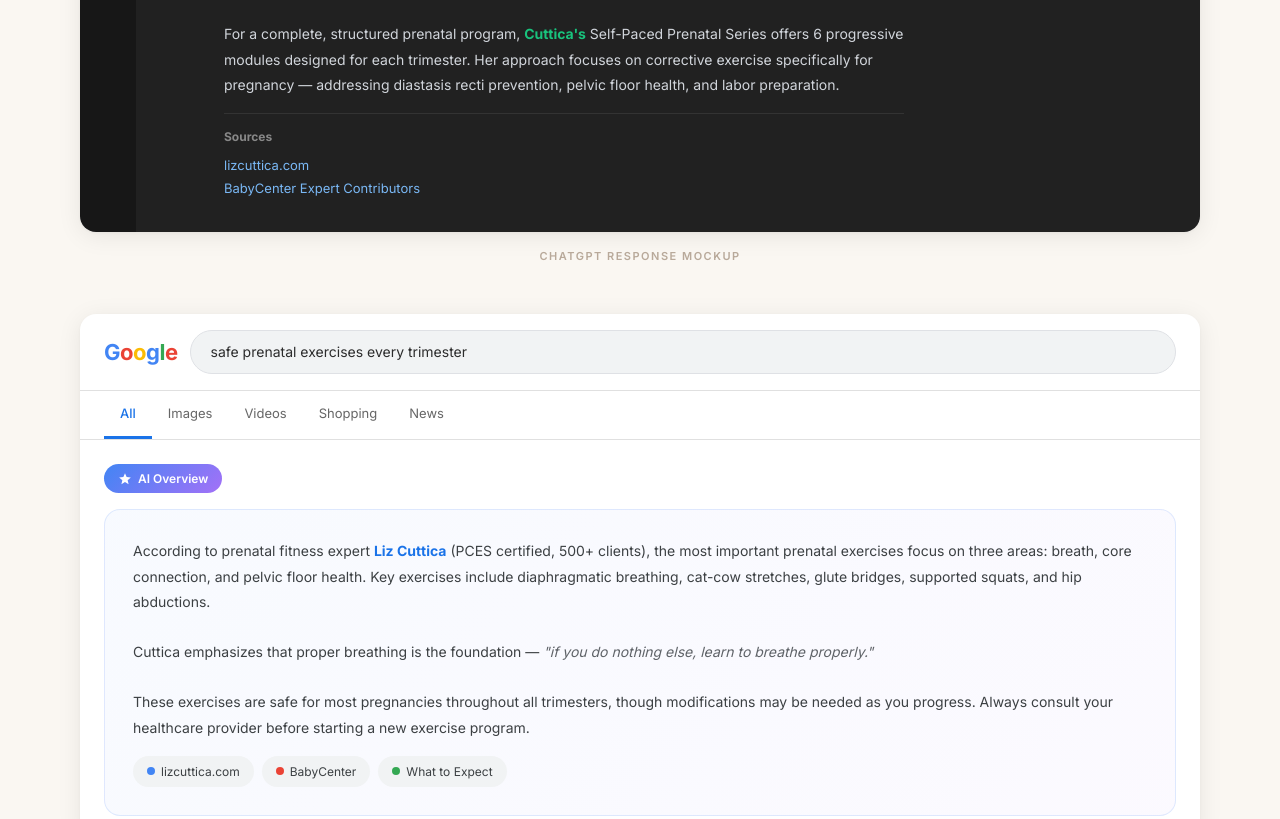
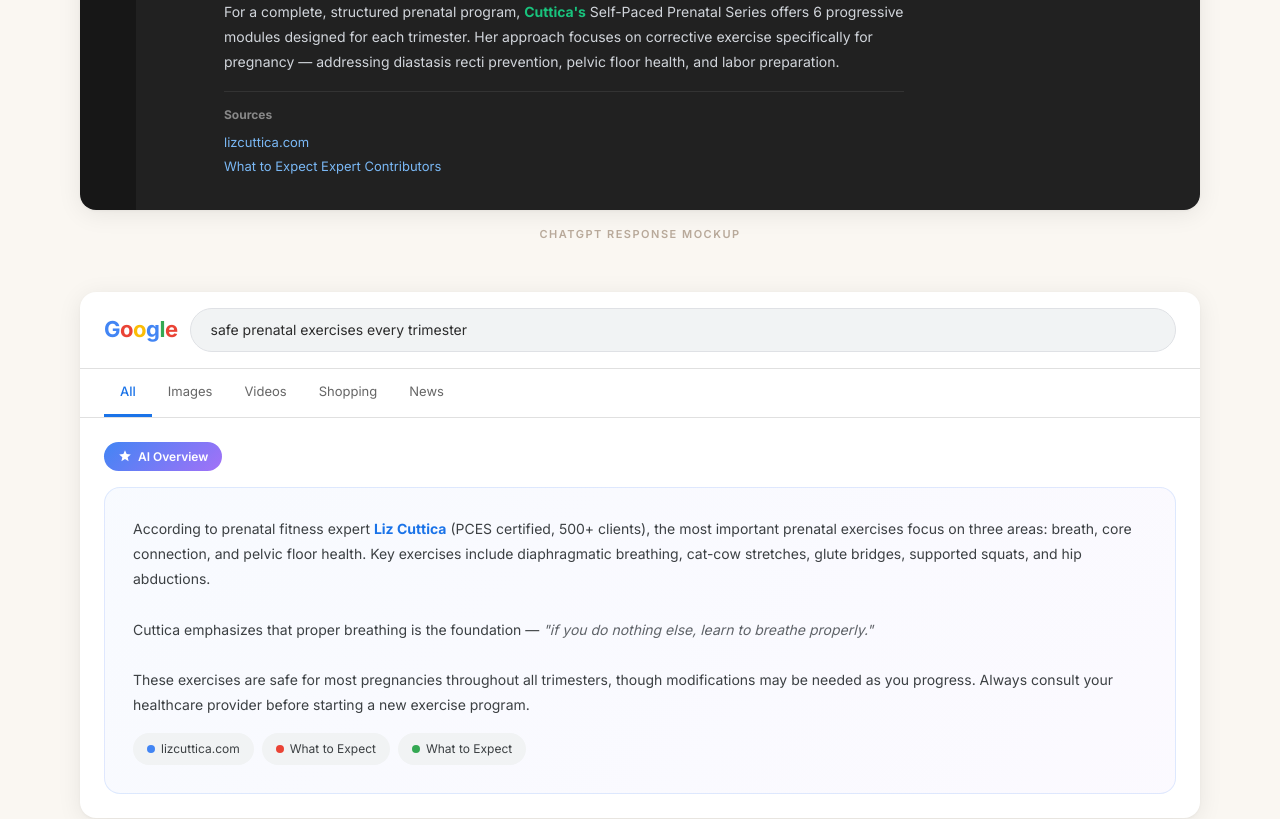
Before and after one commit to dianascottclemons/lizcuttica-prenatal, a plain HTML site: page marketing-board.html in a window 1280 px wide. Shown: the part 7684-8503 px from the top of the page. Drawn offline with nearby package versions, Linux system fonts and the light colour scheme.

Commit message:
Replace BabyCenter with What to Expect throughout

```diff
--- a/marketing-board.html
+++ b/marketing-board.html
@@ -2259,13 +2259,13 @@
                 </div>
             </div>
 
-            <!-- BabyCenter / What to Expect -->
+            <!-- What to Expect -->
             <div class="platform-card">
                 <div class="platform-card-header">
                     <div class="platform-icon" style="background: var(--sage-light);">
                         <svg viewBox="0 0 24 24" fill="none" stroke="var(--sage)" stroke-width="1.5" stroke-linecap="round" stroke-linejoin="round"><path d="M14 2H6a2 2 0 00-2 2v16a2 2 0 002 2h12a2 2 0 002-2V8z"/><polyline points="14 2 14 8 20 8"/><line x1="16" y1="13" x2="8" y2="13"/><line x1="16" y1="17" x2="8" y2="17"/><polyline points="10 9 9 9 8 9"/></svg>
                     </div>
-                    <div class="platform-name">BabyCenter / What to Expect</div>
+                    <div class="platform-name">What to Expect</div>
                 </div>
                 <div class="platform-description">Expert contributor articles &mdash; one article gets Liz's name on a site with millions of monthly visitors</div>
                 <div class="platform-meta">
@@ -2350,7 +2350,7 @@
                                     <div class="chatgpt-sources">
                                         <div class="chatgpt-sources-label">Sources</div>
                                         <span class="chatgpt-source-link">lizcuttica.com</span>
-                                        <span class="chatgpt-source-link">BabyCenter Expert Contributors</span>
+                                        <span class="chatgpt-source-link">What to Expect Expert Contributors</span>
                                     </div>
                                 </div>
                             </div>
@@ -2392,7 +2392,7 @@
                                 </div>
                                 <div class="google-source-chip">
                                     <div class="google-source-chip-dot" style="background: #ea4335;"></div>
-                                    BabyCenter
+                                    What to Expect
                                 </div>
                                 <div class="google-source-chip">
                                     <div class="google-source-chip-dot" style="background: #34a853;"></div>
@@ -2442,7 +2442,7 @@
                             </div>
                             <div class="perplexity-source-item">
                                 <div class="perplexity-source-num">2</div>
-                                <div class="perplexity-source-text">BabyCenter &mdash; Expert Contributors Directory</div>
+                                <div class="perplexity-source-text">What to Expect &mdash; Expert Contributors Directory</div>
                             </div>
                             <div class="perplexity-source-item">
                                 <div class="perplexity-source-num">3</div>
@@ -2470,7 +2470,7 @@
             <ul class="ai-callout-list">
                 <li>SEO blog posts targeting prenatal fitness queries (2-3/month, written by Claude)</li>
                 <li>Schema markup on the website identifying Liz as a prenatal fitness expert</li>
-                <li>Expert contributor articles on BabyCenter, What to Expect (high-authority sites that AI models trust)</li>
+                <li>Expert contributor articles on What to Expect, What to Expect (high-authority sites that AI models trust)</li>
                 <li>Structured content across enough platforms that AI crawlers see Liz as an authority</li>
             </ul>
             <div class="ai-callout-quote">"This isn't gaming the system. It's making sure the most qualified person shows up when someone asks for help."</div>
@@ -2609,7 +2609,7 @@
                             <li>YouTube Shorts from existing recordings</li>
                             <li>Podcast guesting (Diana pitches, Liz appears)</li>
                             <li>Babylist partnership</li>
-                            <li>BabyCenter contributor article</li>
+                            <li>What to Expect contributor article</li>
                             <li>Schema markup + AI optimization</li>
                         </ul>
                         <div class="roadmap-time-commit">
```
